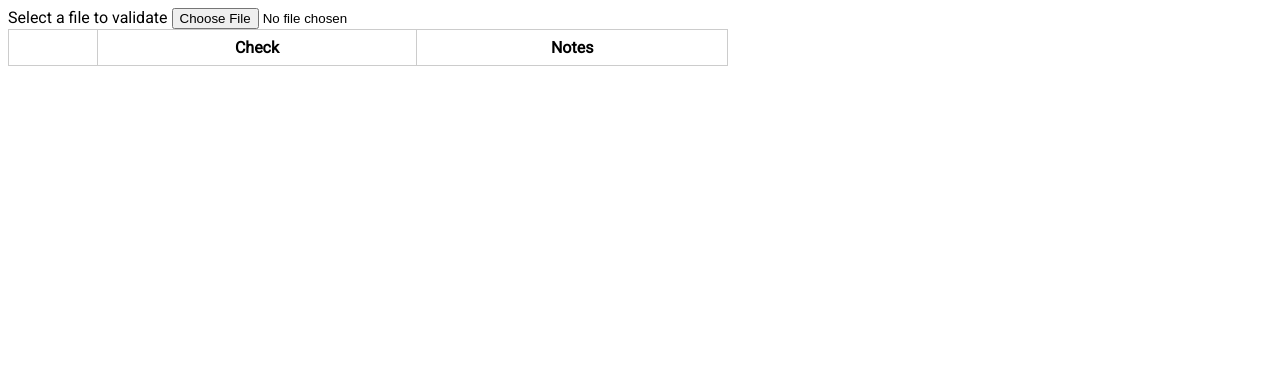
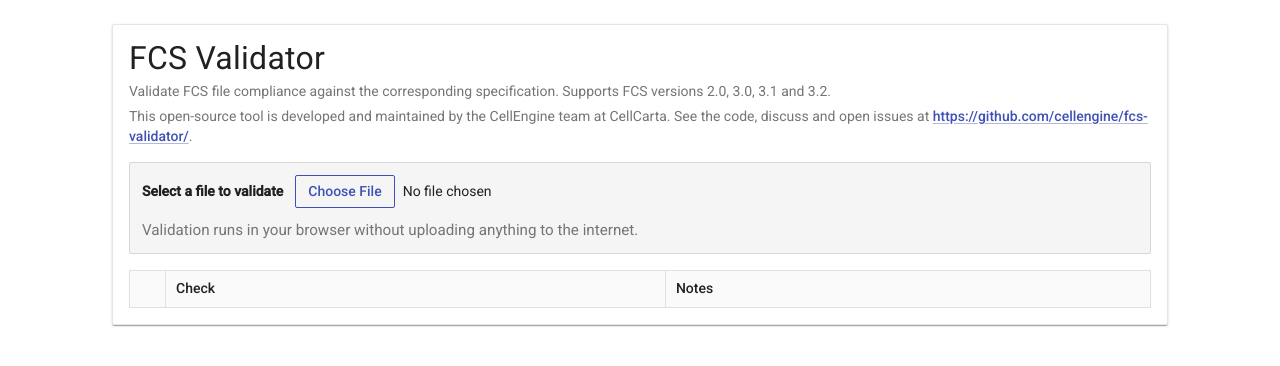
Before and after one commit to cellengine/fcs-validator, a website: page index.htm in a window 1280 px wide. Drawn offline with Linux system fonts and the light colour scheme.

Commit message:
uiux: improve styling

```diff
--- a/index.htm
+++ b/index.htm
@@ -4,21 +4,48 @@
 <head>
   <meta charset="utf-8">
   <title>FCS Validator</title>
-  <meta name="description" content="Utility for vaildating FCS file specification compliance">
-  <link href="https://fonts.googleapis.com/css?family=Roboto" rel="stylesheet">
+  <meta name="description" content="Utility for validating FCS file specification compliance">
+  <link href="https://fonts.googleapis.com/css2?family=Roboto:wght@400;500&display=swap" rel="stylesheet">
   <link rel="stylesheet" href="styles.css">
 </head>
-<body>
+<body class="material-theme">
   <script src="main.js"></script>
+  <main class="app-shell">
+    <section class="validator-card" aria-labelledby="validator-title">
+      <header class="validator-header">
+        <h1 id="validator-title">FCS Validator</h1>
+        <p>
+          Validate FCS file compliance against the corresponding specification.
+          Supports FCS versions 2.0, 3.0, 3.1 and 3.2.
+        </p>
+        <p>
+          This open-source tool is developed and maintained by the CellEngine team at CellCarta.
+          See the code, discuss and open issues at <a href="https://github.com/cellengine/fcs-validator/">https://github.com/cellengine/fcs-validator/</a>.
+        </p>
+      </header>
+
+      <div class="validator-controls">
         <label for="file-select">Select a file to validate</label>
         <input type="file" id="file-select" onchange="validate(this.files[0])">
-  <div id="errors"></div>
+        <p class="validator-note">Validation runs in your browser without uploading anything to the internet.</p>
+      </div>
+
+      <div id="errors" aria-live="polite"></div>
+
+      <div class="report-wrap">
         <table id="report">
           <thead>
-      <th></th><th>Check</th><th>Notes</th>
+            <tr>
+              <th scope="col" class="icon-col"></th>
+              <th scope="col">Check</th>
+              <th scope="col">Notes</th>
+            </tr>
           </thead>
           <tbody>
           </tbody>
         </table>
+      </div>
+    </section>
+  </main>
 </body>
 </html>
--- a/styles.css
+++ b/styles.css
@@ -1,29 +1,212 @@
-body {
-	font-family: 'Roboto', sans-serif;
+:root {
+	--font-size: 14px;
+	--font-stack: Roboto, sans-serif;
+
+	--app-background: #ffffff;
+	--surface-background: #ffffff;
+	--surface-raised: #f5f5f5;
+	--font-color: #212121;
+	--font-color-strong: #212121;
+	--font-color-dim: #757575;
+
+	--action-50: #e8eaf6;
+	--action-500: #3f51b5;
+	--action-600: #3949ab;
+
+	--danger-50: #ffebee;
+	--danger-800: #c62828;
+
+	--border-radius: 2px;
+	--border-width: 1px;
+	--border-color-soft: #e0e0e0;
+	--box-shadow: 0 2px 1px -1px rgba(0, 0, 0, 0.2), 0 1px 1px 0 rgba(0, 0, 0, 0.14), 0 1px 3px 0 rgba(0, 0, 0, 0.12);
 }
 
-.upload {
-	width: 500px;
-	height: 100px;
-	border: 2px dashed black;
-	border-radius: 5px;
-	display: flex;
-	justify-content: center;
-	align-items: center;
+* {
+	box-sizing: border-box;
 }
 
-table {
+html,
+body {
+	height: 100%;
+}
+
+body {
+	margin: 0;
+	background: var(--app-background);
+	color: var(--font-color);
+	font: var(--font-size) / 1.4 var(--font-stack);
+}
+
+.app-shell {
+	max-width: 68rem;
+	margin: 0 auto;
+	padding: 1.5rem 1rem;
+}
+
+.validator-card {
+	background: var(--surface-background);
+	border: var(--border-width) solid #e6e6e6;
+	border-radius: var(--border-radius);
+	box-shadow: var(--box-shadow);
+	padding: 1rem;
+}
+
+.validator-header h1 {
+	margin: 0;
+	color: var(--font-color-strong);
+	font-size: 2rem;
+	font-weight: 400;
+	letter-spacing: 0.25px;
+	line-height: 1.1;
+}
+
+.validator-header p {
+	margin: 0.35rem 0 0;
+	color: var(--font-color-dim);
+}
+
+.validator-header a {
+	color: var(--action-500);
+	font-weight: 500;
+	text-decoration-color: color-mix(in srgb, var(--action-500) 40%, transparent);
+	text-underline-offset: 0.15em;
+	word-break: break-word;
+	transition: color 0.12s ease, text-decoration-color 0.12s ease;
+}
+
+.validator-header a:visited {
+	color: var(--action-600);
+}
+
+.validator-header a:hover {
+	color: var(--action-600);
+	text-decoration-color: var(--action-600);
+}
+
+.validator-header a:focus-visible {
+	outline: 2px solid var(--action-500);
+	outline-offset: 2px;
+	border-radius: var(--border-radius);
+}
+
+.validator-controls {
+	display: flex;
+	flex-wrap: wrap;
+	align-items: center;
+	gap: 0.75rem;
+	margin: 1rem 0;
+	padding: 0.75rem;
+	border: var(--border-width) solid rgba(0, 0, 0, 0.12);
+	border-radius: var(--border-radius);
+	background: var(--surface-raised);
+}
+
+.validator-controls label {
+	color: var(--font-color-strong);
+	font-weight: 600;
+}
+
+.validator-note {
+	margin: 0;
+	color: var(--font-color-dim);
+	font-size: 0.95rem;
+	flex-basis: 100%;
+}
+
+input[type="file"] {
+	max-width: 100%;
+	color: var(--font-color);
+	font: inherit;
+}
+
+input[type="file"]::file-selector-button {
+	margin-right: 0.5rem;
+	padding: 0.35rem 0.75rem;
+	background: transparent;
+	border: var(--border-width) solid var(--action-500);
+	border-radius: var(--border-radius);
+	color: var(--action-500);
+	font: inherit;
+	font-weight: 500;
+	cursor: pointer;
+	transition: background-color 0.12s ease, color 0.12s ease, box-shadow 0.12s ease;
+}
+
+input[type="file"]::file-selector-button:hover {
+	background: var(--action-50);
+	color: var(--action-600);
+}
+
+input[type="file"]::file-selector-button:active {
+	background: var(--action-500);
+	color: var(--surface-background);
+	box-shadow: none;
+}
+
+#errors {
+	white-space: pre-wrap;
+	min-height: 1.1rem;
+	margin-bottom: 1rem;
+	padding: 0.5rem 0.625rem;
+	border-left: 3px solid var(--danger-800);
+	background: var(--danger-50);
+	color: var(--danger-800);
+}
+
+#errors:empty {
+	display: none;
+}
+
+.report-wrap {
+	overflow-x: auto;
+}
+
+#report {
+	width: 100%;
+	min-width: 38rem;
 	border-collapse: collapse;
 	border-spacing: 0;
-	width: 7.5in;
+	background: var(--surface-background);
+	white-space: pre-wrap;
 }
 
-td, th {
-	border: 1px solid #ccc;
-	padding: 8px;
+#report th,
+#report td {
+	padding: 0.5rem 0.625rem;
+	border: var(--border-width) solid var(--border-color-soft);
+	vertical-align: top;
 }
 
-#errors,
-#report {
-	white-space: pre-wrap;
+#report thead th {
+	position: sticky;
+	top: 0;
+	background: #fafafa;
+	color: var(--font-color-strong);
+	font-weight: 500;
+	text-align: left;
+	z-index: 1;
 }
+
+#report tbody tr:hover {
+	background: var(--action-50);
+}
+
+#report .icon-col {
+	width: 2.25rem;
+	text-align: center;
+}
+
+@media (max-width: 42rem) {
+	.app-shell {
+		padding: 1rem 0.5rem;
+	}
+
+	.validator-card {
+		padding: 0.75rem;
+	}
+
+	#report {
+		min-width: 32rem;
+	}
+}
```
Lines whose indentation alone changed are shown as unchanged.
